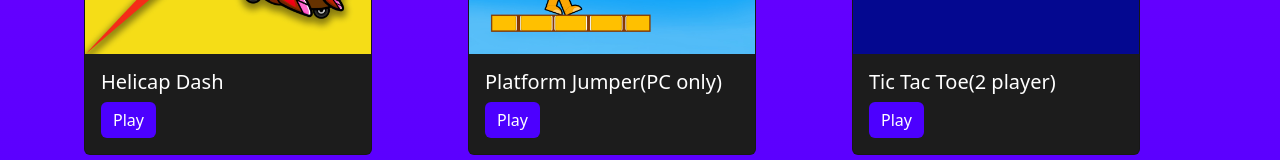
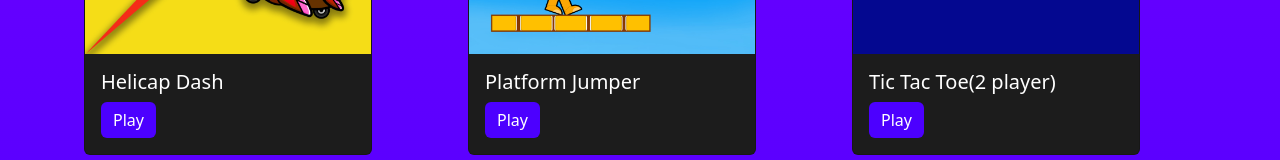
Before and after one commit to SaswatGit/phaserpub, a plain HTML site: page MyGame/index.html in a window 1280 px wide. Shown: the part 325-485 px from the top of the page. Drawn offline with nearby package versions, Linux system fonts and the light colour scheme.

Commit message:
Update index.html

```diff
--- a/MyGame/index.html
+++ b/MyGame/index.html
@@ -30,7 +30,7 @@
       <div class="card" style="width: 18rem">
         <img src="Platform Jumper/logo.jpg" class="card-img-top" alt="..." />
         <div class="card-body">
-          <h5 class="card-title">Platform Jumper(PC only)</h5>
+          <h5 class="card-title">Platform Jumper</h5>
           <a href="Platform Jumper/game.html" class="btn btn-primary" target="_blank">Play</a>
         </div>
       </div>
```
